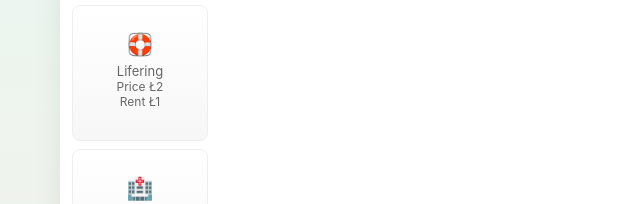
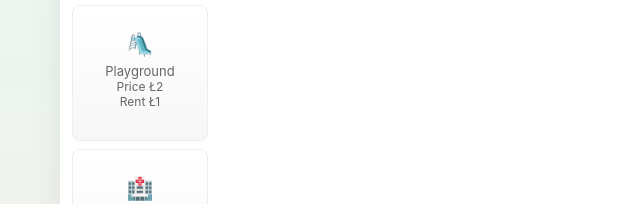
Before and after one commit to VewertyPloik/Lonopoly, a plain HTML site: page index.html in a window 1280 px wide. Shown: the part 213-417 px from the top of the page, 42-682 px from the left. Drawn offline with Linux system fonts and the light colour scheme.

Commit message:
Rename 'Lifering' to 'Playground' in properties

```diff
--- a/index.html
+++ b/index.html
@@ -116,7 +116,7 @@
     {id:12,name:'Office',emoji:'🏢',type:'prop',cost:4,rent:2},
     {id:13,name:'School',emoji:'🏫',type:'prop',cost:5,rent:4},
     {id:14,name:'Hospital',emoji:'🏥',type:'prop',cost:5,rent:3},
-    {id:15,name:'Lifering',emoji:'🛟',type:'prop',cost:2,rent:1}
+    {id:15,name:'Playground',emoji:'🛝',type:'prop',cost:2,rent:1}
   ];
 
   const gridMap = new Array(25).fill(null);
```
